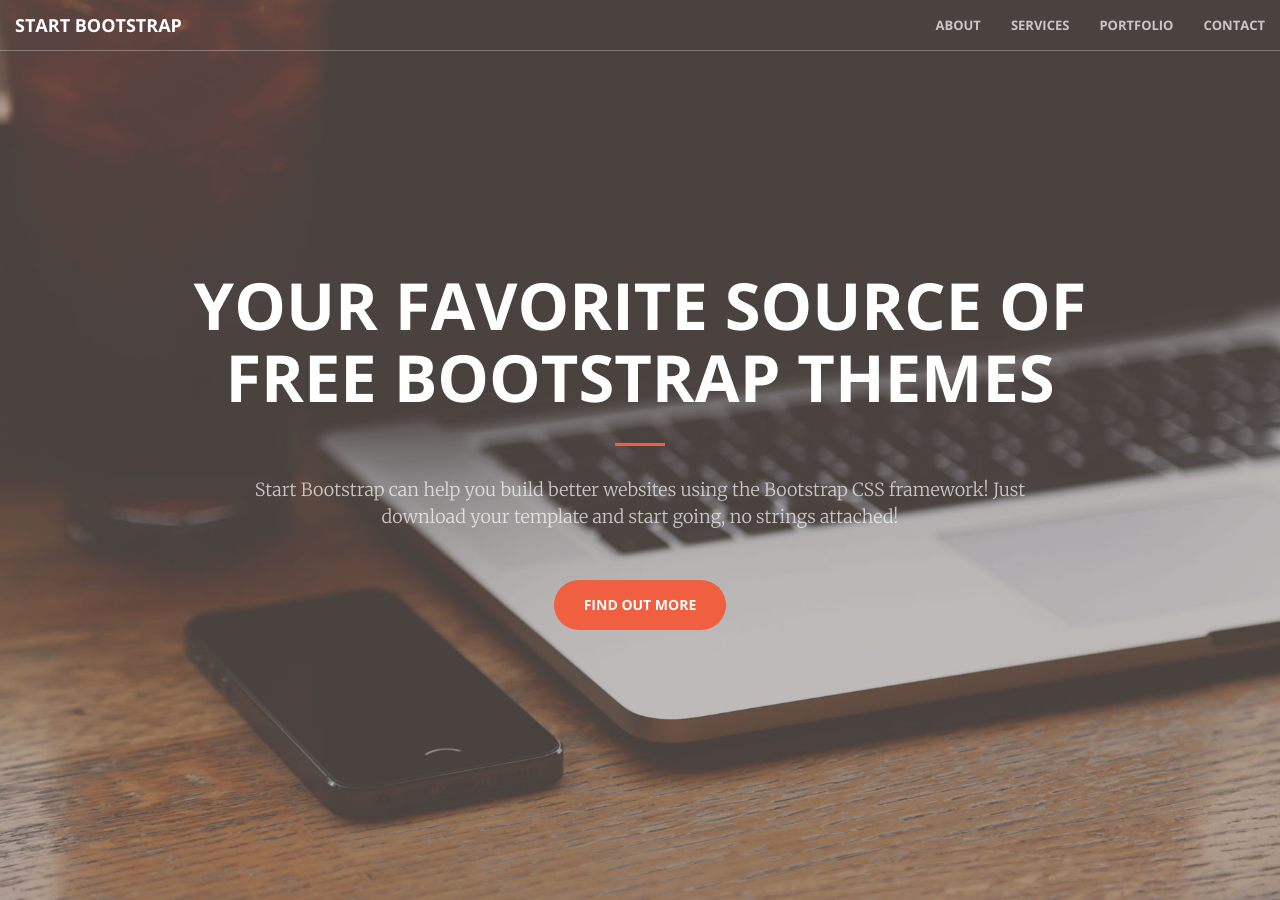
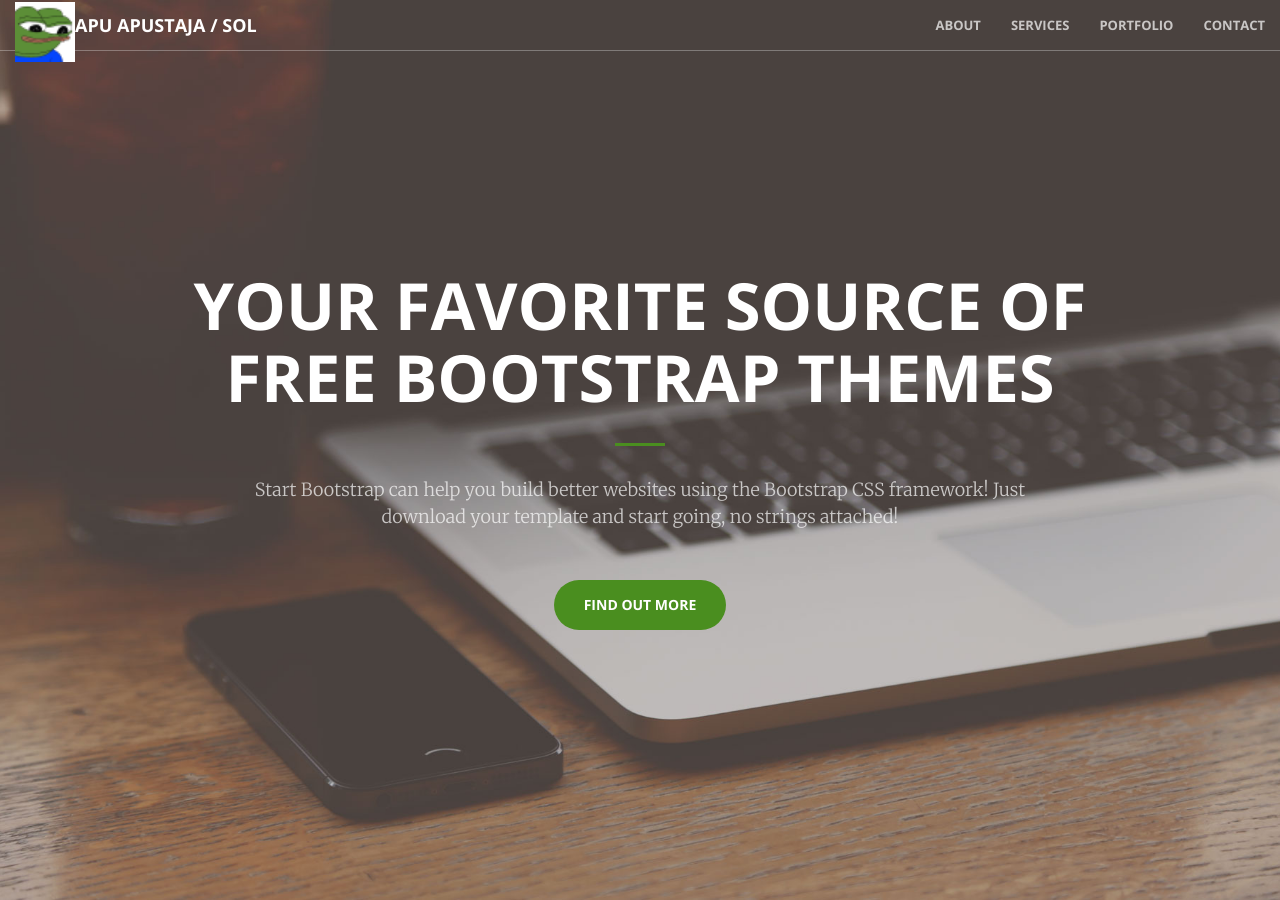
Before and after one commit to apustaja-coin/apu.meme, a Jekyll site: the page built from index.html, in a window 1280 px wide and 900 px high. Built offline with Jekyll 4.4.1, drawn with Linux system fonts in a browser that asks for light colours.

Commit message:
updated colors and logo

```diff
--- a/_includes/head.html
+++ b/_includes/head.html
@@ -14,6 +14,11 @@
     <!-- Custom Fonts -->
     <link href='https://fonts.googleapis.com/css?family=Open+Sans:300italic,400italic,600italic,700italic,800italic,400,300,600,700,800' rel='stylesheet' type='text/css'>
     <link href='https://fonts.googleapis.com/css?family=Merriweather:400,300,300italic,400italic,700,700italic,900,900italic' rel='stylesheet' type='text/css'>
+
+    <link rel="preconnect" href="https://fonts.googleapis.com">
+    <link rel="preconnect" href="https://fonts.gstatic.com" crossorigin>
+    <link href="https://fonts.googleapis.com/css2?family=Indie+Flower&display=swap" rel="stylesheet">
+
     <link rel="stylesheet" href="font-awesome/css/font-awesome.min.css" type="text/css">
 
     <!-- Plugin CSS -->
--- a/_includes/nav.html
+++ b/_includes/nav.html
@@ -8,7 +8,10 @@
                 <span class="icon-bar"></span>
                 <span class="icon-bar"></span>
             </button>
-            <a class="navbar-brand page-scroll" href="#page-top">Start Bootstrap</a>
+            <a class="navbar-brand page-scroll" href="#page-top">
+                <img src="img/logo.png" style="height: 60px;float: left;margin-top: -13px;">
+                <span>Apu Apustaja / SOL</span>
+            </a>
         </div>
 
         <!-- Collect the nav links, forms, and other content for toggling -->
--- a/css/main.scss
+++ b/css/main.scss
@@ -4,7 +4,9 @@
 @charset "utf-8";
 
 // Example Defaults
-// $base-font-family: Helvetica, Arial, sans-serif;
+
+$base-font-family: "Indie Flower", cursive;
+
 // $base-font-size:   16px;
 // $small-font-size:  $base-font-size * 0.875;
 // $base-line-height: 1.5;
@@ -34,7 +36,7 @@
 // }
 
 // variables.less
-$theme-primary: #F05F40;
+$theme-primary: #4a8e1f;
 $theme-dark: #222;
 
 // Import partials from `sass_dir` (defaults to `_sass`)
```
Also changed, not shown: img/logo.png (added).
